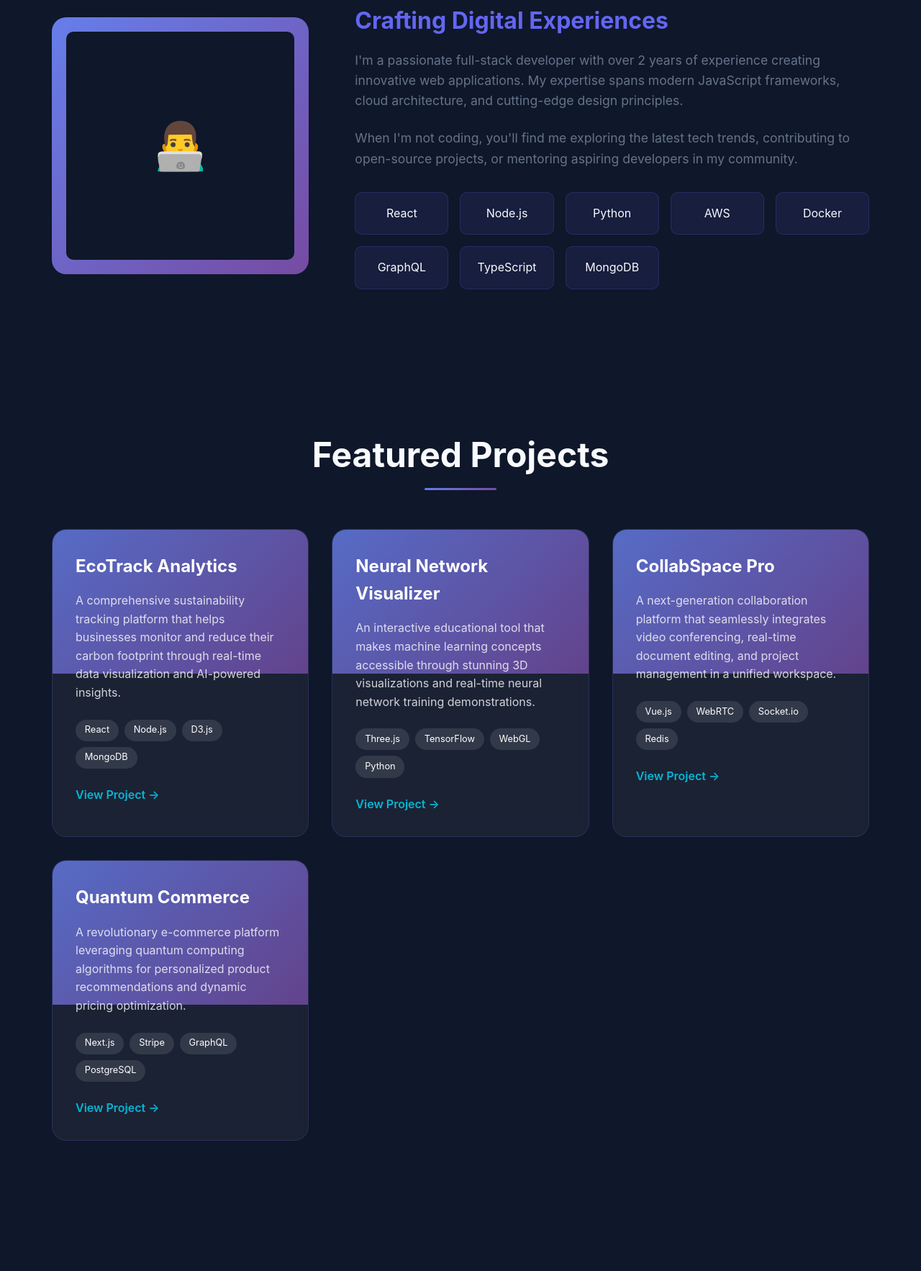
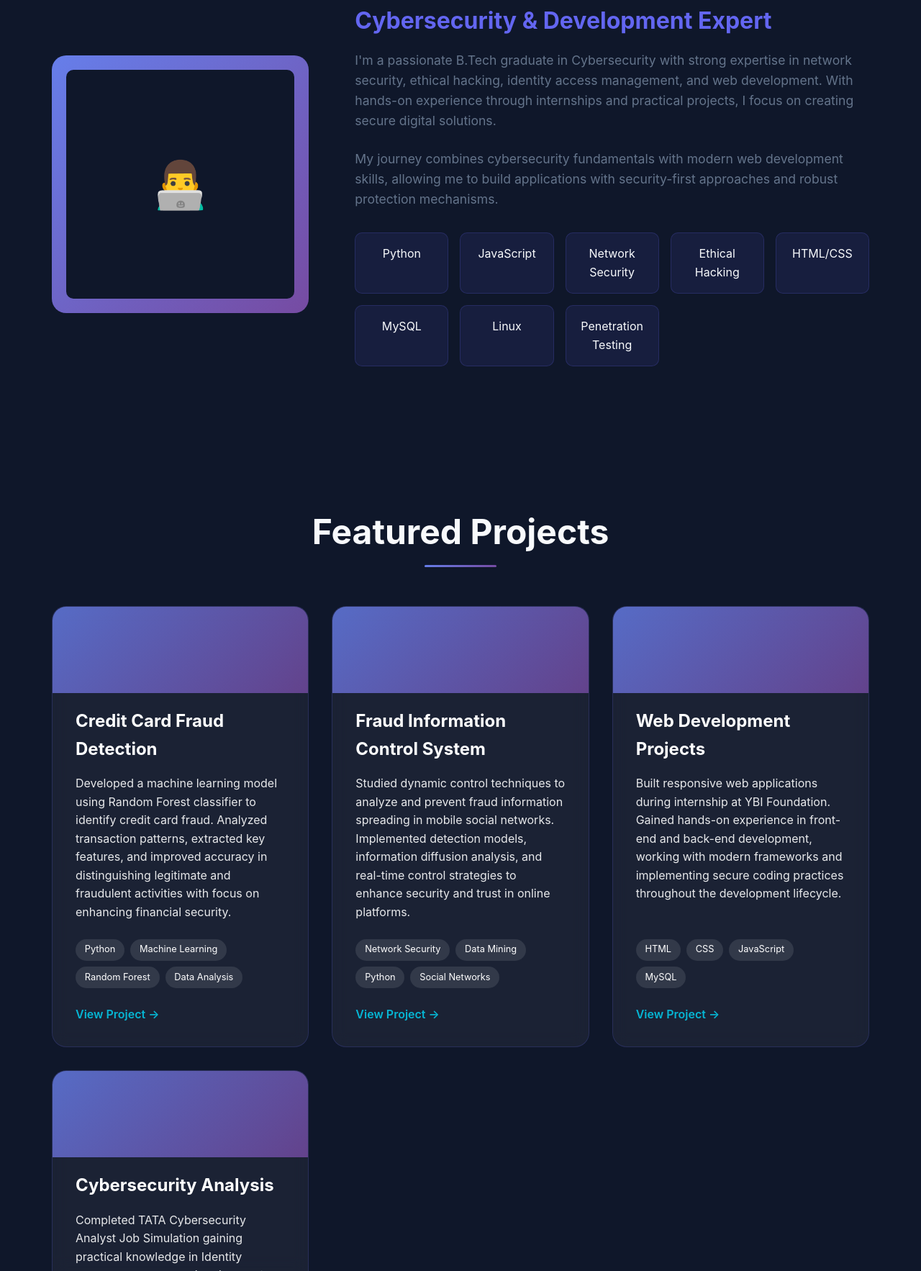
Before and after one commit to MithinReddy22/protifolio, a plain HTML site: page index.html in a window 1280 px wide. Shown: the part 1034-2800 px from the top of the page at 72% size. Drawn offline with Linux system fonts and the light colour scheme.

Commit message:
Update index.html

```diff
--- a/index.html
+++ b/index.html
@@ -3,7 +3,7 @@
 <head>
     <meta charset="UTF-8">
     <meta name="viewport" content="width=device-width, initial-scale=1.0">
-    <title>Alexander Chen - Creative Developer</title>
+    <title>Ananthula Janu Mishra - Cybersecurity Specialist</title>
     <style>
         * {
             margin: 0;
@@ -34,21 +34,12 @@
             line-height: 1.6;
         }
 
-        .cursor {
-            position: fixed;
-            width: 20px;
-            height: 20px;
-            border: 2px solid var(--primary);
-            border-radius: 50%;
-            pointer-events: none;
-            z-index: 9999;
-            transition: all 0.1s ease;
-            mix-blend-mode: difference;
+        body {
+            cursor: default;
         }
 
-        .cursor.hover {
-            transform: scale(2);
-            background: rgba(99, 102, 241, 0.2);
+        a, button, .project-card, .skill {
+            cursor: pointer;
         }
 
         .noise {
@@ -345,6 +336,9 @@
             overflow: hidden;
             transition: all 0.3s ease;
             position: relative;
+            min-height: 400px;
+            display: flex;
+            flex-direction: column;
         }
 
         .project-card::before {
@@ -353,9 +347,10 @@
             top: 0;
             left: 0;
             right: 0;
-            height: 200px;
+            height: 120px;
             background: var(--gradient);
             opacity: 0.8;
+            z-index: 1;
         }
 
         .project-card:hover {
@@ -364,20 +359,26 @@
         }
 
         .project-content {
-            padding: 2rem;
+            padding: 140px 2rem 2rem 2rem;
             position: relative;
             z-index: 10;
+            flex: 1;
+            display: flex;
+            flex-direction: column;
         }
 
         .project-content h3 {
             font-size: 1.5rem;
             margin-bottom: 1rem;
             color: white;
+            font-weight: 700;
         }
 
         .project-content p {
-            color: rgba(255, 255, 255, 0.8);
+            color: rgba(255, 255, 255, 0.9);
             margin-bottom: 1.5rem;
+            line-height: 1.6;
+            flex: 1;
         }
 
         .project-tech {
@@ -533,13 +534,12 @@
     </style>
 </head>
 <body>
-    <div class="cursor"></div>
     <div class="noise"></div>
     <div class="scroll-indicator"></div>
 
     <nav class="nav">
         <div class="nav-container">
-            <div class="logo">MS</div>
+            <div class="logo">AJM</div>
             <ul class="nav-links">
                 <li><a href="#home">Home</a></li>
                 <li><a href="#about">About</a></li>
@@ -558,8 +558,8 @@
             <div class="floating-element" style="top: 60%; left: 70%;"></div>
         </div>
         <div class="hero-content">
-            <h1>Mohammad Shoaib</h1>
-            <p>Software Development Engineer-I</p>
+            <h1>Ananthula Janu Mishra</h1>
+            <p>Cybersecurity Specialist & Web Developer</p>
             <a href="#projects" class="cta-button">Explore My Work</a>
         </div>
     </section>
@@ -571,18 +571,18 @@
                 <div style="position: absolute; top: 50%; left: 50%; transform: translate(-50%, -50%); font-size: 4rem;">👨‍💻</div>
             </div>
             <div class="about-text reveal">
-                <h3>Crafting Digital Experiences</h3>
-                <p>I'm a passionate full-stack developer with over 2 years of experience creating innovative web applications. My expertise spans modern JavaScript frameworks, cloud architecture, and cutting-edge design principles.</p>
-                <p>When I'm not coding, you'll find me exploring the latest tech trends, contributing to open-source projects, or mentoring aspiring developers in my community.</p>
+                <h3>Cybersecurity & Development Expert</h3>
+                <p>I'm a passionate B.Tech graduate in Cybersecurity with strong expertise in network security, ethical hacking, identity access management, and web development. With hands-on experience through internships and practical projects, I focus on creating secure digital solutions.</p>
+                <p>My journey combines cybersecurity fundamentals with modern web development skills, allowing me to build applications with security-first approaches and robust protection mechanisms.</p>
                 <div class="skills">
-                    <div class="skill">React</div>
-                    <div class="skill">Node.js</div>
                     <div class="skill">Python</div>
-                    <div class="skill">AWS</div>
-                    <div class="skill">Docker</div>
-                    <div class="skill">GraphQL</div>
-                    <div class="skill">TypeScript</div>
-                    <div class="skill">MongoDB</div>
+                    <div class="skill">JavaScript</div>
+                    <div class="skill">Network Security</div>
+                    <div class="skill">Ethical Hacking</div>
+                    <div class="skill">HTML/CSS</div>
+                    <div class="skill">MySQL</div>
+                    <div class="skill">Linux</div>
+                    <div class="skill">Penetration Testing</div>
                 </div>
             </div>
         </div>
@@ -593,52 +593,52 @@
         <div class="projects-grid">
             <div class="project-card reveal">
                 <div class="project-content">
-                    <h3>EcoTrack Analytics</h3>
-                    <p>A comprehensive sustainability tracking platform that helps businesses monitor and reduce their carbon footprint through real-time data visualization and AI-powered insights.</p>
+                    <h3>Credit Card Fraud Detection</h3>
+                    <p>Developed a machine learning model using Random Forest classifier to identify credit card fraud. Analyzed transaction patterns, extracted key features, and improved accuracy in distinguishing legitimate and fraudulent activities with focus on enhancing financial security.</p>
                     <div class="project-tech">
-                        <span class="tech-tag">React</span>
-                        <span class="tech-tag">Node.js</span>
-                        <span class="tech-tag">D3.js</span>
-                        <span class="tech-tag">MongoDB</span>
+                        <span class="tech-tag">Python</span>
+                        <span class="tech-tag">Machine Learning</span>
+                        <span class="tech-tag">Random Forest</span>
+                        <span class="tech-tag">Data Analysis</span>
                     </div>
                     <a href="#" class="project-link">View Project →</a>
                 </div>
             </div>
             <div class="project-card reveal">
                 <div class="project-content">
-                    <h3>Neural Network Visualizer</h3>
-                    <p>An interactive educational tool that makes machine learning concepts accessible through stunning 3D visualizations and real-time neural network training demonstrations.</p>
+                    <h3>Fraud Information Control System</h3>
+                    <p>Studied dynamic control techniques to analyze and prevent fraud information spreading in mobile social networks. Implemented detection models, information diffusion analysis, and real-time control strategies to enhance security and trust in online platforms.</p>
                     <div class="project-tech">
-                        <span class="tech-tag">Three.js</span>
-                        <span class="tech-tag">TensorFlow</span>
-                        <span class="tech-tag">WebGL</span>
+                        <span class="tech-tag">Network Security</span>
+                        <span class="tech-tag">Data Mining</span>
                         <span class="tech-tag">Python</span>
+                        <span class="tech-tag">Social Networks</span>
                     </div>
                     <a href="#" class="project-link">View Project →</a>
                 </div>
             </div>
             <div class="project-card reveal">
                 <div class="project-content">
-                    <h3>CollabSpace Pro</h3>
-                    <p>A next-generation collaboration platform that seamlessly integrates video conferencing, real-time document editing, and project management in a unified workspace.</p>
+                    <h3>Web Development Projects</h3>
+                    <p>Built responsive web applications during internship at YBI Foundation. Gained hands-on experience in front-end and back-end development, working with modern frameworks and implementing secure coding practices throughout the development lifecycle.</p>
                     <div class="project-tech">
-                        <span class="tech-tag">Vue.js</span>
-                        <span class="tech-tag">WebRTC</span>
-                        <span class="tech-tag">Socket.io</span>
-                        <span class="tech-tag">Redis</span>
+                        <span class="tech-tag">HTML</span>
+                        <span class="tech-tag">CSS</span>
+                        <span class="tech-tag">JavaScript</span>
+                        <span class="tech-tag">MySQL</span>
                     </div>
                     <a href="#" class="project-link">View Project →</a>
                 </div>
             </div>
             <div class="project-card reveal">
                 <div class="project-content">
-                    <h3>Quantum Commerce</h3>
-                    <p>A revolutionary e-commerce platform leveraging quantum computing algorithms for personalized product recommendations and dynamic pricing optimization.</p>
+                    <h3>Cybersecurity Analysis</h3>
+                    <p>Completed TATA Cybersecurity Analyst Job Simulation gaining practical knowledge in Identity Access Management (IAM), security strategy assessment, custom IAM solutions, and platform integration with focus on enterprise security frameworks.</p>
                     <div class="project-tech">
-                        <span class="tech-tag">Next.js</span>
-                        <span class="tech-tag">Stripe</span>
-                        <span class="tech-tag">GraphQL</span>
-                        <span class="tech-tag">PostgreSQL</span>
+                        <span class="tech-tag">IAM</span>
+                        <span class="tech-tag">Security Assessment</span>
+                        <span class="tech-tag">Risk Analysis</span>
+                        <span class="tech-tag">Compliance</span>
                     </div>
                     <a href="#" class="project-link">View Project →</a>
                 </div>
@@ -652,17 +652,17 @@
                 <h2>Let's Create Something Amazing</h2>
                 <p>Ready to bring your next project to life? I'm always excited to work on innovative solutions that push the boundaries of what's possible.</p>
                 <div class="contact-links">
-                    <a href="mailto:alex@example.com" class="contact-link">
+                    <a href="mailto:ananthulajanumishra03@gmail.com" class="contact-link">
                         📧 Email Me
                     </a>
-                    <a href="#" class="contact-link">
+                    <a href="tel:+916300328087" class="contact-link">
+                        📱 +91 6300328087
+                    </a>
+                    <a href="https://www.linkedin.com/in/ananthula-janu" class="contact-link">
                         💼 LinkedIn
                     </a>
                     <a href="#" class="contact-link">
                         🐙 GitHub
-                    </a>
-                    <a href="#" class="contact-link">
-                        🐦 Twitter
                     </a>
                 </div>
             </div>
@@ -670,23 +670,12 @@
     </section>
 
     <footer class="footer">
-        <p>&copy; 2025 Alexander Chen. Crafted with passion and cutting-edge technology.</p>
+        <p>&copy; 2025 Ananthula Janu Mishra. Crafted with passion and cutting-edge technology.</p>
     </footer>
 
     <script>
-        const cursor = document.querySelector('.cursor');
         const nav = document.querySelector('.nav');
         const scrollIndicator = document.querySelector('.scroll-indicator');
-
-        document.addEventListener('mousemove', (e) => {
-            cursor.style.left = e.clientX - 10 + 'px';
-            cursor.style.top = e.clientY - 10 + 'px';
-        });
-
-        document.querySelectorAll('a, button, .project-card, .skill').forEach(el => {
-            el.addEventListener('mouseenter', () => cursor.classList.add('hover'));
-            el.addEventListener('mouseleave', () => cursor.classList.remove('hover'));
-        });
 
         window.addEventListener('scroll', () => {
             const scrolled = window.pageYOffset;
```
